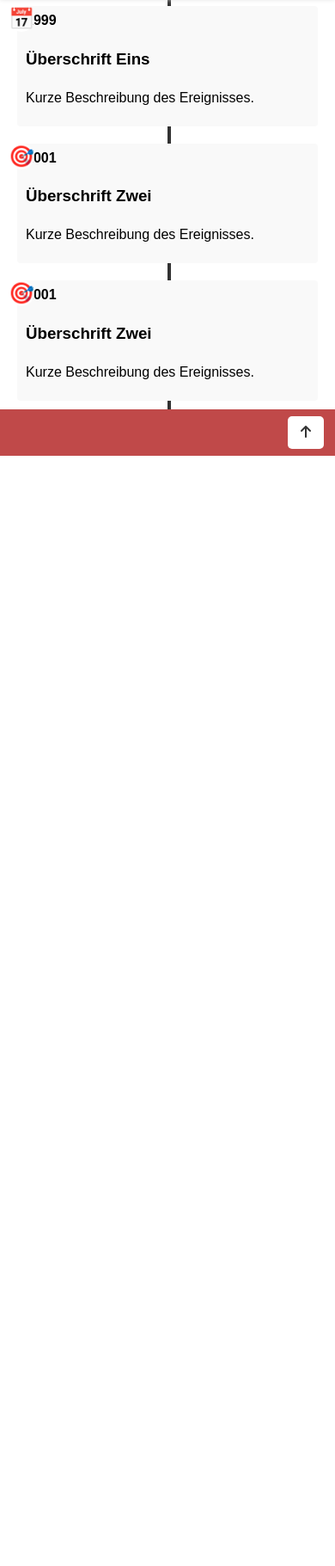
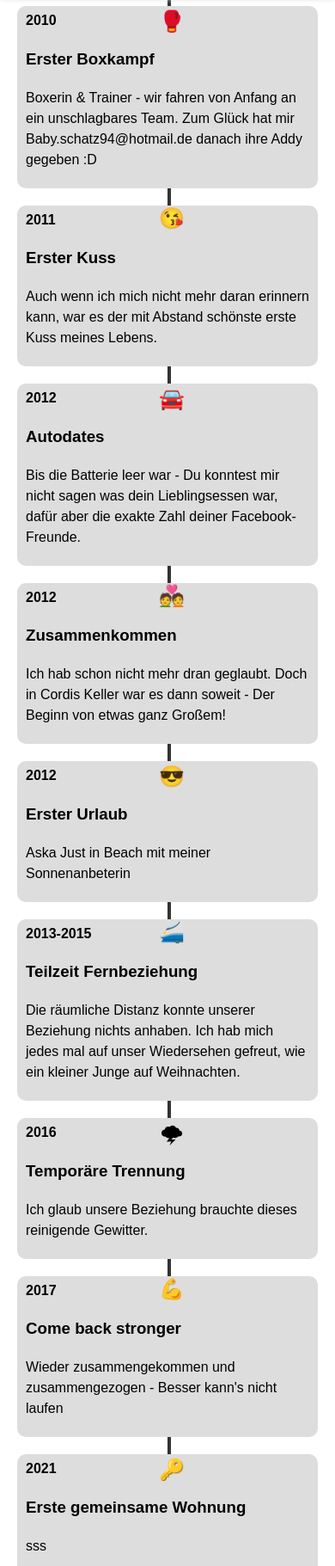
Before and after one commit to DavidSparta/projektarbeit-maus, a plain HTML site: page timeline.html in a window 390 px wide. Shown: the part 150-1971 px from the top of the page at 86% size. Before the commit the page ends 844 px from the top, so only its background shows below. Drawn offline with Linux system fonts and the light colour scheme; a web font is replaced by a local one.

Commit message:
Creted Timeline

```diff
--- a/style.css
+++ b/style.css
@@ -244,11 +244,12 @@ h1 {
     box-sizing: border-box;
 }
 
+
 .timeline-block .timeline-icon {
     position: absolute;
     width: 30px;
     height: 30px;
-    background-color: #fff;
+    background-color: var(--dark-background-color);
     border-radius: 50%;
     text-align: center;
     line-height: 30px;
@@ -257,6 +258,7 @@ h1 {
 
 .left .timeline-icon {
     left: calc(50% - 30px);
+    padding-top: .2rem;
 }
 
 .right .timeline-icon {
@@ -265,8 +267,8 @@ h1 {
 
 .timeline-content {
     padding: 5px 10px;
-    background-color: #f9f9f9;
-    border-radius: 4px;
+    background-color: var(--dark-background-color);
+    border-radius: 10px;
 }
 
 .left .timeline-content {
@@ -287,7 +289,7 @@ h1 {
     }
 
     .left .timeline-icon, .right .timeline-icon {
-        left: 10px; /* oder ein anderer Wert, um auf kleinen Bildschirmen zu justieren */
+        left: calc(50% - 10px); /* oder ein anderer Wert, um auf kleinen Bildschirmen zu justieren */
     }
 
     .right .timeline-content {
--- a/timeline.html
+++ b/timeline.html
@@ -29,30 +29,85 @@
     <main class="site-content">
         <div class="timeline">
             <div class="timeline-block left">
-                <div class="timeline-icon">&#128197;</div>
+                <div class="timeline-icon">&#129354;</div>
                 <div class="timeline-content">
-                    <div class="date">1999</div>
-                    <h3>Überschrift Eins</h3>
-                    <p>Kurze Beschreibung des Ereignisses.</p>
+                    <div class="date">2010</div>
+                    <h3>Erster Boxkampf</h3>
+                    <p>Boxerin & Trainer - wir fahren von Anfang an ein unschlagbares Team. Zum Glück hat mir Baby.schatz94@hotmail.de danach ihre Addy gegeben :D</p>
                 </div>
             </div>
             <div class="timeline-block right">
-                <div class="timeline-icon">&#127919;</div>
+                <div class="timeline-icon">&#128536;</div>
                 <div class="timeline-content">
-                    <div class="date">2001</div>
-                    <h3>Überschrift Zwei</h3>
-                    <p>Kurze Beschreibung des Ereignisses.</p>
+                    <div class="date">2011</div>
+                    <h3>Erster Kuss</h3>
+                    <p>Auch wenn ich mich nicht mehr daran erinnern kann, war es der mit Abstand schönste erste Kuss meines Lebens.</p>
                 </div>
             </div>
             <div class="timeline-block left">
-                <div class="timeline-icon">&#127919;</div>
+                <div class="timeline-icon">&#128664;</div>
                 <div class="timeline-content">
-                    <div class="date">2001</div>
-                    <h3>Überschrift Zwei</h3>
-                    <p>Kurze Beschreibung des Ereignisses.</p>
+                    <div class="date">2012</div>
+                    <h3>Autodates</h3>
+                    <p>Bis die Batterie leer war - Du konntest mir nicht sagen was dein Lieblingsessen war, dafür aber die exakte Zahl deiner Facebook-Freunde. </p>
                 </div>
             </div>
-            <!-- Weitere timeline-block Elemente hier einfügen -->
+            <div class="timeline-block right">
+                <div class="timeline-icon">&#128145;</div>
+                <div class="timeline-content">
+                    <div class="date">2012</div>
+                    <h3>Zusammenkommen</h3>
+                    <p>Ich hab schon nicht mehr dran geglaubt. Doch in Cordis Keller war es dann soweit - Der Beginn von etwas ganz Großem!</p>
+                </div>
+            </div>
+            <div class="timeline-block left">
+                <div class="timeline-icon">&#128526;</div>
+                <div class="timeline-content">
+                    <div class="date">2012</div>
+                    <h3>Erster Urlaub</h3>
+                    <p>Aska Just in Beach mit meiner Sonnenanbeterin</p>
+                </div>
+            </div>
+            <div class="timeline-block right">
+                <div class="timeline-icon">&#128644;</div>
+                <div class="timeline-content">
+                    <div class="date">2013-2015</div>
+                    <h3>Teilzeit Fernbeziehung</h3>
+                    <p>Die räumliche Distanz konnte unserer Beziehung nichts anhaben. Ich hab mich jedes mal auf unser Wiedersehen gefreut, wie ein kleiner Junge auf Weihnachten.</p>
+                </div>
+            </div>
+            <div class="timeline-block left">
+                <div class="timeline-icon">&#127785;</div>
+                <div class="timeline-content">
+                    <div class="date">2016</div>
+                    <h3>Temporäre Trennung</h3>
+                    <p>Ich glaub unsere Beziehung brauchte dieses reinigende Gewitter.</p>
+                </div>
+            </div>
+            <div class="timeline-block right">
+                <div class="timeline-icon">&#128170;</div>
+                <div class="timeline-content">
+                    <div class="date">2017</div>
+                    <h3>Come back stronger</h3>
+                    <p>Wieder zusammengekommen und zusammengezogen - Besser kann's nicht laufen</p>
+                </div>
+            </div>
+            <div class="timeline-block left">
+                <div class="timeline-icon">&#128273;</div>
+                <div class="timeline-content">
+                    <div class="date">2021</div>
+                    <h3>Erste gemeinsame Wohnung</h3>
+                    <p>sss</p>
+                </div>
+            </div>
+            <div class="timeline-block left">
+                <div class="timeline-icon">&#128141;</div>
+                <div class="timeline-content">
+                    <div class="date">2024</div>
+                    <h3>Verlobung?</h3>
+                    <p>...</p>
+                </div>
+            </div>
         </div>
 
 
```
Also changed, not shown: start.html (+0 -1 lines).
